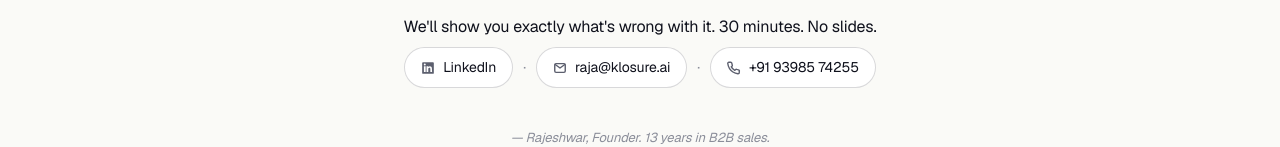
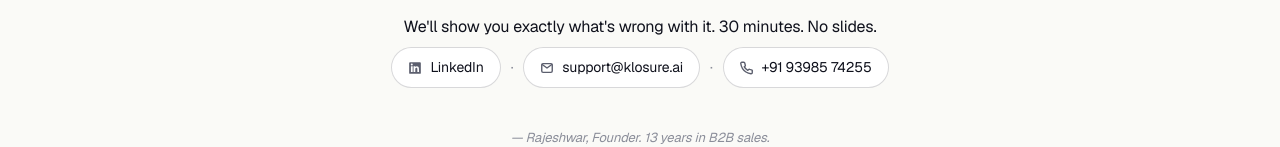
Before and after one commit to rajeshwar63/klosure, a React (Vite) app: page / in a window 1280 px wide. Shown: the part 4527-4674 px from the top of the page. Built offline with nearby package versions, Linux system fonts and the light colour scheme; no server answers.

Commit message:
Update LandingPage.jsx

```diff
--- a/src/pages/LandingPage.jsx
+++ b/src/pages/LandingPage.jsx
@@ -4,8 +4,8 @@ import './LandingPage.css'
 
 const PHONE_DISPLAY = '+91 93985 74255'
 const PHONE_TEL = '+919398574255'
-const EMAIL = 'raja@klosure.ai'
-const LINKEDIN = 'https://www.linkedin.com/in/rajeshwar'
+const EMAIL = 'support@klosure.ai'
+const LINKEDIN =
 
 function handleAnchorClick(e, id) {
   e.preventDefault()
```
